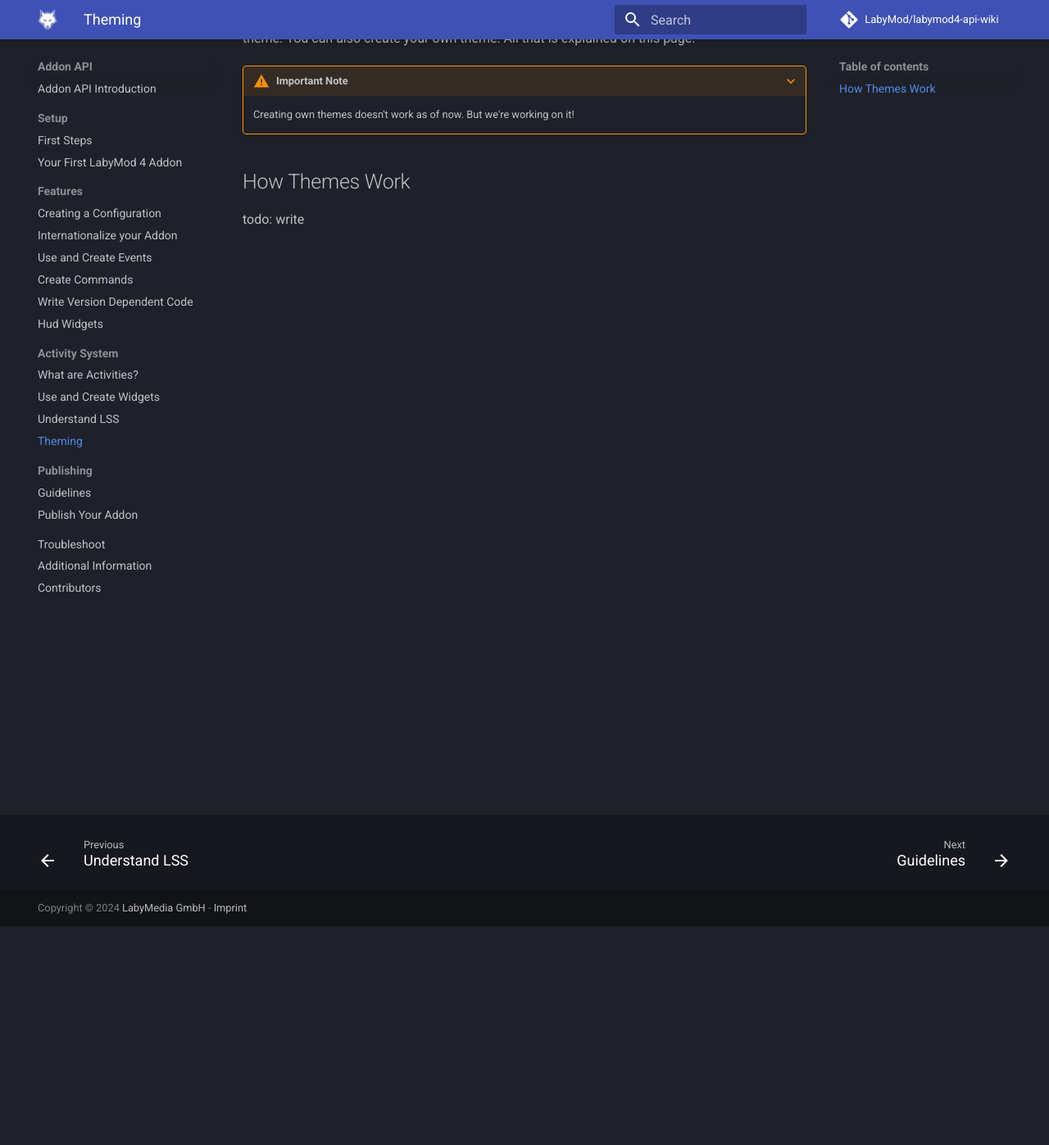
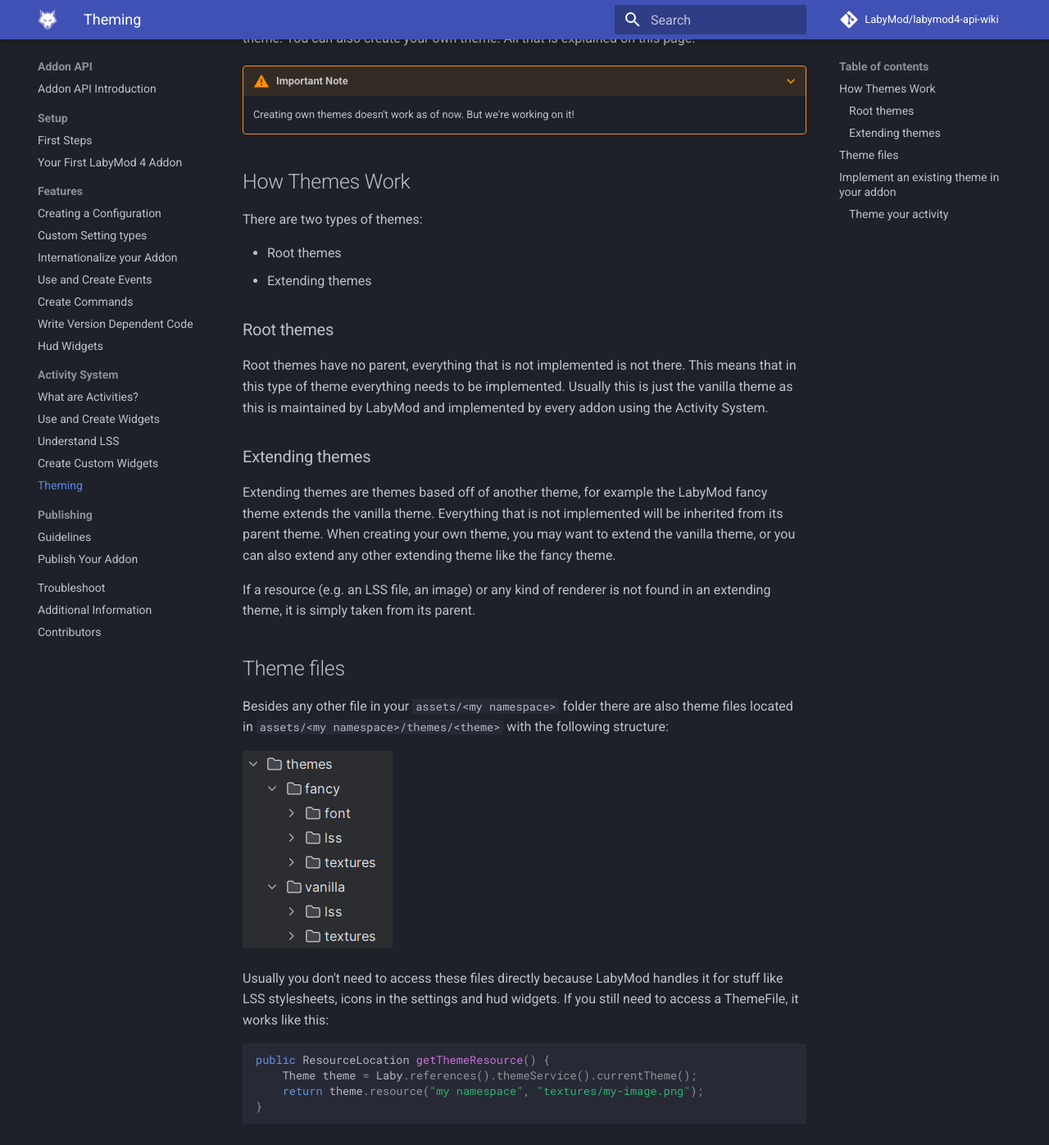
Before and after one commit to LabyMod/labymod4-api-wiki, an MkDocs documentation site: the page built from docs/pages/addon/activities/themes.md, in a window 1280 px wide and 1400 px high, scrolled down 270 px. Shown: the top 1397 px of the window at 82% size. Built offline with MkDocs 1.6.1 and Material for MkDocs 9.7.7, drawn with Linux system fonts in a browser that asks for light colours; comment, search, counter and statistics services are not loaded; some of the changed text lies outside the part shown.

Commit message:
Add more pages (#29)
* Implement custom widgets page

* Add custom setting types page

* Change header format

* Progress on the theme page

* Fix indentation

* Fix typo

* Fix indentation in themes note

---------

Co-authored-by: Robin <r.michalik@dev.asc.de>

````diff
--- a/docs/pages/addon/activities/themes.md
+++ b/docs/pages/addon/activities/themes.md
@@ -1,4 +1,5 @@
-One of the key advantages of our Activity System with LSS over OpenGL is that you can easily theme your Activities with LSS.
+One of the key advantages of our Activity System with LSS over OpenGL is that you can easily theme your Activities with
+LSS.
 With OpenGL you'd have to rewrite the screen for every theme you want to support.
 With LSS, just like with CSS, you can just have an LSS StyleSheet for each theme.
 You can also create your own theme. All that is explained on this page.
@@ -8,4 +9,56 @@
 
 ## How Themes Work
 
-todo: write
+There are two types of themes:
+
+- Root themes
+- Extending themes
+
+### Root themes
+
+Root themes have no parent, everything that is not implemented is not there. This means that in this type of theme
+everything needs to be implemented. Usually this is just the vanilla theme as this is maintained by LabyMod and
+implemented
+by every addon using the Activity System.
+
+### Extending themes
+
+Extending themes are themes based off of another theme, for example the LabyMod fancy theme extends the vanilla theme.
+Everything that is not implemented will be inherited from its parent theme. When creating your own theme, you may want
+to extend the vanilla theme, or you can also extend any other extending theme like the fancy theme.
+
+If a resource (e.g. an LSS file, an image) or any kind of renderer is not found in an extending theme, it is
+simply taken from its parent.
+
+## Theme files
+
+Besides any other file in your `assets/<my namespace>` folder there are also theme files located
+in `assets/<my namespace>/themes/<theme>` with the following structure:
+
+![Theme-File-Tree](/assets/files/screenshots/theme-file-structure.png)
+
+Usually you don't need to access these files directly because LabyMod handles it for stuff like LSS stylesheets,
+icons in the settings and hud widgets. If you still need to access a ThemeFile, it works like this:
+
+```java
+public ResourceLocation getThemeResource() {
+    Theme theme = Laby.references().themeService().currentTheme();
+    return theme.resource("my namespace", "textures/my-image.png");
+}
+```
+
+## Implement an existing theme in your addon
+
+Coming from [Understand LSS](/pages/addon/activities/lss) you already know how to create LSS stylesheets for the
+vanilla theme by putting them in `assets/example/themes/vanilla/lss/`. When implementing the fancy theme, you now want
+to put your new LSS stylesheets in `assets/example/themes/fancy/lss/` and name them exactly the same.
+
+Having done this, LabyMod will now select the LSS stylesheets from the fancy theme. If a stylesheet doesn't exist in
+the fancy theme, LabyMod will fall back to the stylesheet from the vanilla theme. The behavior is exactly the same for
+textures, you may have defined your textures for your settings in `assets/example/themes/vanilla/textures/settings.png`,
+now you can create a file with the same name in the directory for the fancy theme and LabyMod will find it
+automatically.
+
+### Theme your activity
+
+todo: add an example Activity
--- a/mkdocs.yml
+++ b/mkdocs.yml
@@ -54,6 +54,7 @@
           - Your First LabyMod 4 Addon: pages/addon/setup/setup.md
       - Features:
           - Creating a Configuration: pages/addon/features/config.md
+          - Custom Setting types: pages/addon/features/custom-settings.md
           - Internationalize your Addon: pages/addon/features/internationalization.md
           - Use and Create Events: pages/addon/features/events.md
           - Create Commands: pages/addon/features/commands.md
@@ -63,6 +64,7 @@
           - What are Activities?: pages/addon/activities/activity.md
           - Use and Create Widgets: pages/addon/activities/widgets.md
           - Understand LSS: pages/addon/activities/lss.md
+          - Create Custom Widgets: pages/addon/activities/custom-widgets.md
           - Theming: pages/addon/activities/themes.md
       - Publishing:
           - Guidelines: pages/addon/publishing/guidelines.md
````
Also changed, not shown: docs/pages/addon/activities/custom-widgets.md (added, +180 -0 lines), docs/pages/addon/activities/lss.md (+0 -3 lines), docs/pages/addon/activities/widgets.md (+0 -11 lines), docs/pages/addon/features/config.md (+0 -10 lines), docs/pages/addon/features/custom-settings.md (added, +135 -0 lines), docs/pages/addon/setup/setup.md (+1 -1 lines), docs/assets/files/screenshots/custom-settings-example.png (added), docs/assets/files/screenshots/lss-custom-widget-example.png (added), docs/assets/files/screenshots/theme-file-structure.png (added), docs/assets/files/screenshots/voicechat-microphone-example.png (added).
